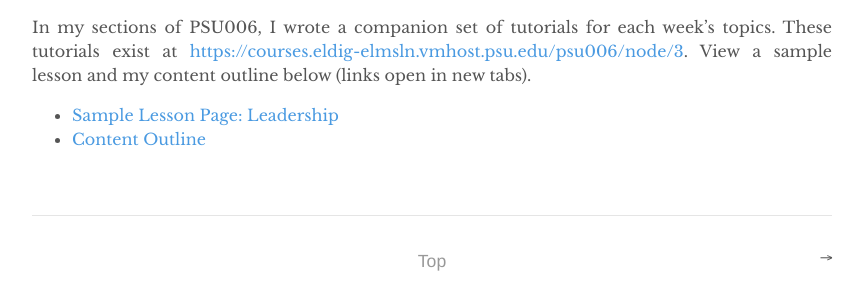
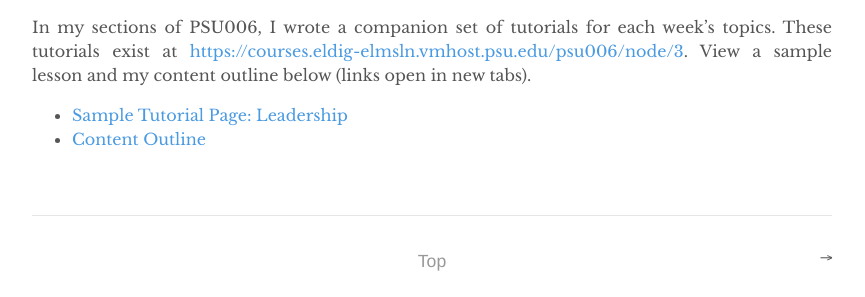
Before and after one commit to kat-wehr/mysite, a Jekyll site: the page built from _portfolio/psu006.md, in a window 1280 px wide. Shown: the part 601-898 px from the top of the page, without its empty margins (208-1073 px from the left). Built offline with Jekyll 4.4.1, drawn with Linux system fonts in a browser that asks for light colours; nearby versions of some CDN libraries.

Commit message:
Update psu006.md

```diff
--- a/_portfolio/psu006.md
+++ b/_portfolio/psu006.md
@@ -13,7 +13,7 @@ As a master's-degree holding employee at Smeal College of Business, I was qualif
 In my sections of PSU006, I wrote a companion set of tutorials for each week's topics. These tutorials exist at [https://courses.eldig-elmsln.vmhost.psu.edu/psu006/node/3](https://courses.eldig-elmsln.vmhost.psu.edu/psu006/node/3). View a sample lesson and my content outline below (links open in new tabs).
 
 <ul>
-  <li><a href="/mysite/assets/portfolio_images/Screenshot-Leadership.jpg" target="new">Sample Lesson Page: Leadership</a>
+  <li><a href="/mysite/assets/portfolio_images/Screenshot-Leadership.jpg" target="new">Sample Tutorial Page: Leadership</a>
   </li>
   <li><a href="/mysite/assets/portfolio_images/PSU006_contentoutline.png" target="new">Content Outline</a>
   </li>
```
Also changed, not shown: other parts of _portfolio/psu006.md (+1 -1 lines).
